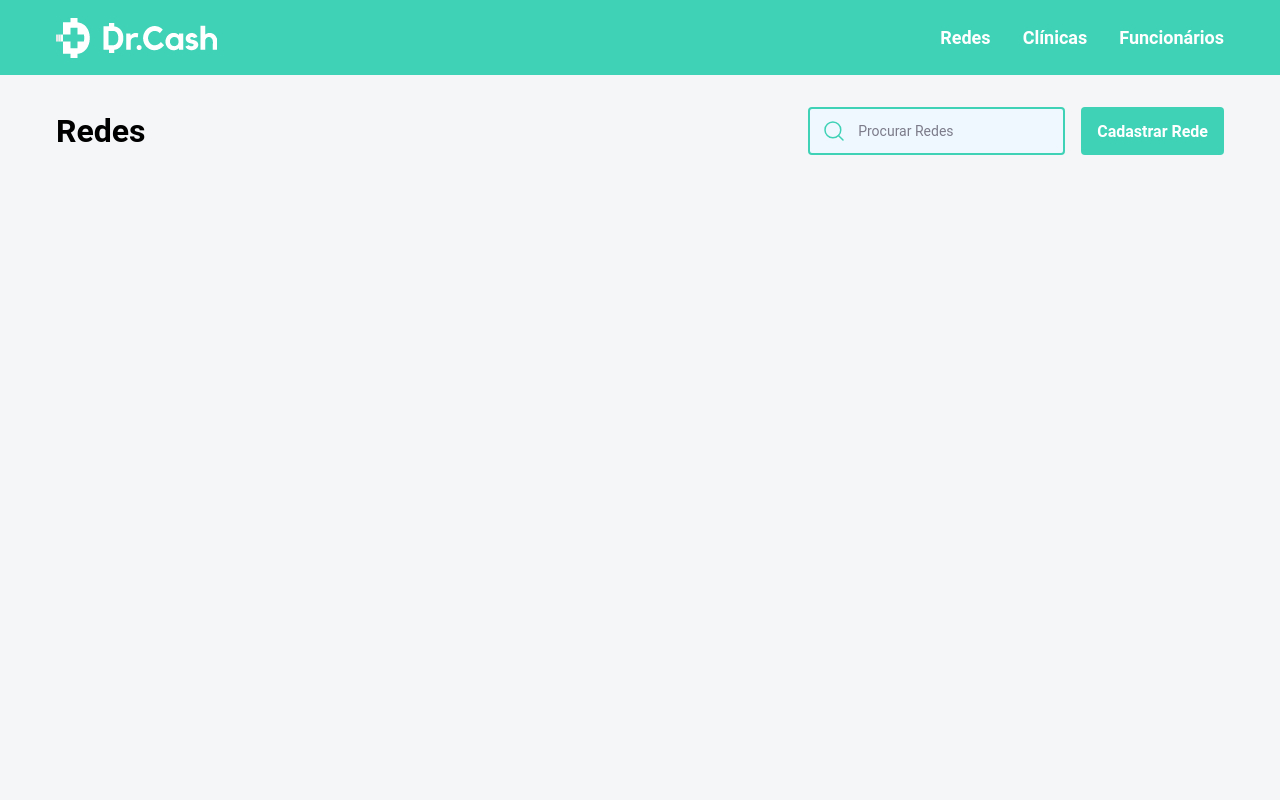
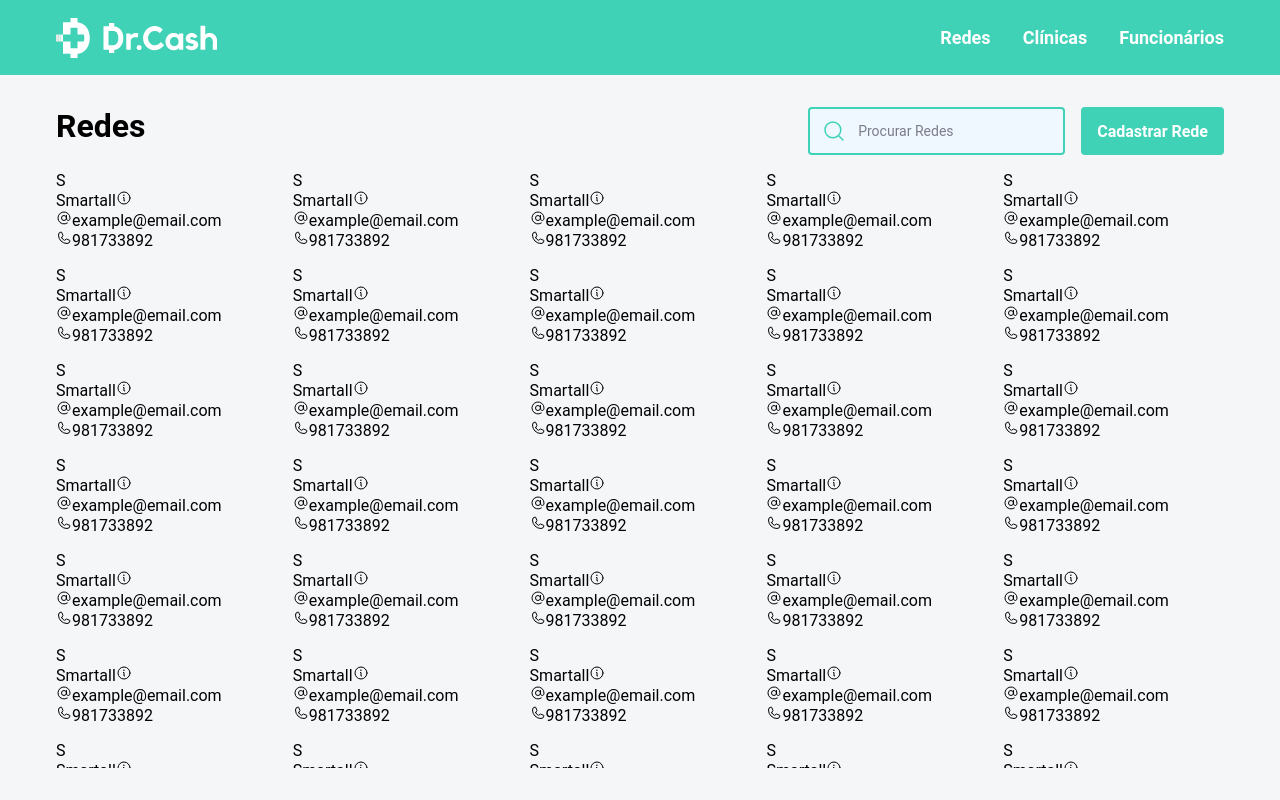
Before and after one commit to drcash-brazil/front-end-challenge, a React (Create React App) app: page / in a window 1280 px wide. Built offline with nearby package versions, Linux system fonts and the light colour scheme; what miragejs would draw is missing.

Commit message:
header page finished and started implementation of network list

```diff
--- a/src/components/Header/styles.js
+++ b/src/components/Header/styles.js
@@ -3,7 +3,7 @@
 export const WrapperHeader = styled.div`
   display: flex;
   align-items: center;
-  height: 75px;
+  min-height: 75px;
   background: ${({ theme }) => theme.pallet.green.green500};
 `;
 
--- a/src/pages/Networks/index.js
+++ b/src/pages/Networks/index.js
@@ -1,17 +1,30 @@
 import React from "react";
+import { At, MagnifyingGlass, Phone } from "phosphor-react";
+
+// COMPONENTS
 import { TextInput } from "../../components/Input";
+import { Button } from "../../components/Button";
 
 // STYLES
 import {
+  BoxInfo,
+  BoxInitialLetter,
   HeaderContentRight,
+  HeaderItem,
   HeaderPage,
+  IconInfo,
+  Info,
+  Item,
+  MoreInfo,
+  NetworkList,
+  NetworkName,
   TitlePage,
   WrapperNetworks,
 } from "./styles";
-import { MagnifyingGlass } from "phosphor-react";
-import { Button } from "../../components/Button";
 
 export function Networks() {
+  const networks = Array.from(Array(40).keys());
+
   return (
     <WrapperNetworks>
       <HeaderPage>
@@ -29,6 +42,31 @@
           <Button>Cadastrar Rede</Button>
         </HeaderContentRight>
       </HeaderPage>
+
+      <NetworkList>
+        {networks.map((item) => (
+          <Item>
+            <HeaderItem>
+              <BoxInitialLetter>S</BoxInitialLetter>
+              <NetworkName>Smartall</NetworkName>
+
+              <IconInfo />
+            </HeaderItem>
+
+            <MoreInfo>
+              <BoxInfo>
+                <At />
+                <Info>example@email.com</Info>
+              </BoxInfo>
+
+              <BoxInfo>
+                <Phone />
+                <Info>981733892</Info>
+              </BoxInfo>
+            </MoreInfo>
+          </Item>
+        ))}
+      </NetworkList>
     </WrapperNetworks>
   );
 }
--- a/src/pages/Networks/styles.js
+++ b/src/pages/Networks/styles.js
@@ -1,23 +1,79 @@
+import { Info as InfoIcon } from "phosphor-react";
 import styled from "styled-components";
 
 export const WrapperNetworks = styled.div`
   display: flex;
+  flex-direction: column;
   width: 100%;
   max-width: 1200px;
-  padding: 2rem 1rem;
+  padding: 2rem 1rem 1rem 1rem;
   margin: 0 auto;
+  height: calc(100vh - 75px);
 `;
 
 export const HeaderPage = styled.header`
   display: flex;
-  justify-content: space-between;
-  align-items: center;
+  flex-direction: column;
+  gap: 1rem;
+  align-items: flex-start;
   width: 100%;
+
+  @media ${({ theme }) => theme.device.md} {
+    flex-direction: row;
+    justify-content: space-between;
+    gap: 0;
+  }
 `;
 
 export const TitlePage = styled.h1``;
 
 export const HeaderContentRight = styled.div`
   display: flex;
+  width: 100%;
   gap: 1rem;
+
+  div {
+    width: 65%;
+  }
+
+  button {
+    width: 35%;
+  }
+
+  @media ${({ theme }) => theme.device.md} {
+    width: auto;
+
+    div {
+      width: 100%;
+    }
+
+    button {
+      width: 100%;
+    }
+  }
 `;
+
+export const NetworkList = styled.div`
+  display: grid;
+  grid-template-columns: repeat(auto-fill, minmax(215px, 1fr));
+  gap: 1rem;
+  margin: 1rem 0;
+  height: 100%;
+  overflow-y: auto;
+`;
+
+export const Item = styled.div``;
+
+export const HeaderItem = styled.div``;
+
+export const BoxInitialLetter = styled.div``;
+
+export const NetworkName = styled.span``;
+
+export const IconInfo = styled(InfoIcon)``;
+
+export const MoreInfo = styled.div``;
+
+export const BoxInfo = styled.div``;
+
+export const Info = styled.span``;
--- a/src/styles/global.js
+++ b/src/styles/global.js
@@ -7,6 +7,34 @@
     outline: 0;
     box-sizing: border-box;
     font-family: 'Roboto', sans-serif;
+
+    &::-webkit-scrollbar-track {
+      visibility: hidden;
+      box-shadow: inset 0 0 6px rgba(0, 0, 0, 0.3);
+      -webkit-box-shadow: inset 0 0 6px rgba(0, 0, 0, 0.3);
+      background-color: #f5f5f5;
+    }
+    &::-webkit-scrollbar {
+      width: 6px;
+      height: 6px;
+      background-color: transparent;
+    }
+    &::-webkit-scrollbar-thumb {
+      visibility: hidden;
+      background-color: #00000029;
+    }
+    scroll-behavior: smooth;
+    scrollbar-width: thin;
+    scrollbar-color: transparent transparent;
+    &:hover {
+      &::-webkit-scrollbar-thumb {
+        visibility: visible;
+      }
+      &::-webkit-scrollbar-track {
+        visibility: visible;
+      }
+      scrollbar-color: rgba(0, 0, 0, 0.3) rgba(0, 0, 0, 0.3);
+    }
   };
 
   img{
--- a/src/styles/themes/index.js
+++ b/src/styles/themes/index.js
@@ -1,5 +1,3 @@
-import { css } from "styled-components";
-
 export const themes = {
   pallet: {
     green: {
@@ -46,52 +44,4 @@
     xl: "(min-width: 1200px)",
     xxl: "(min-width: 1400px)",
   },
-  css: {
-    scrollBars: {
-      thin: css`
-        &::-webkit-scrollbar-track {
-          background: #f5f5f5;
-        }
-        &::-webkit-scrollbar {
-          width: 6px;
-          height: 6px;
-        }
-        &::-webkit-scrollbar-thumb {
-          background: #00000029;
-        }
-        scrollbar-color: rgba(0, 0, 0, 0.25) rgba(0, 0, 0, 0.15);
-        scrollbar-width: thin;
-        -webkit-overflow-scrolling: touch;
-      `,
-      thinHover: css`
-        &::-webkit-scrollbar-track {
-          visibility: hidden;
-          box-shadow: inset 0 0 6px rgba(0, 0, 0, 0.3);
-          -webkit-box-shadow: inset 0 0 6px rgba(0, 0, 0, 0.3);
-          background-color: #f5f5f5;
-        }
-        &::-webkit-scrollbar {
-          width: 6px;
-          height: 6px;
-          background-color: transparent;
-        }
-        &::-webkit-scrollbar-thumb {
-          visibility: hidden;
-          background-color: #00000029;
-        }
-        scroll-behavior: smooth;
-        scrollbar-width: thin;
-        scrollbar-color: transparent transparent;
-        &:hover {
-          &::-webkit-scrollbar-thumb {
-            visibility: visible;
-          }
-          &::-webkit-scrollbar-track {
-            visibility: visible;
-          }
-          scrollbar-color: rgba(0, 0, 0, 0.3) rgba(0, 0, 0, 0.3);
-        }
-      `,
-    },
-  },
 };
```
